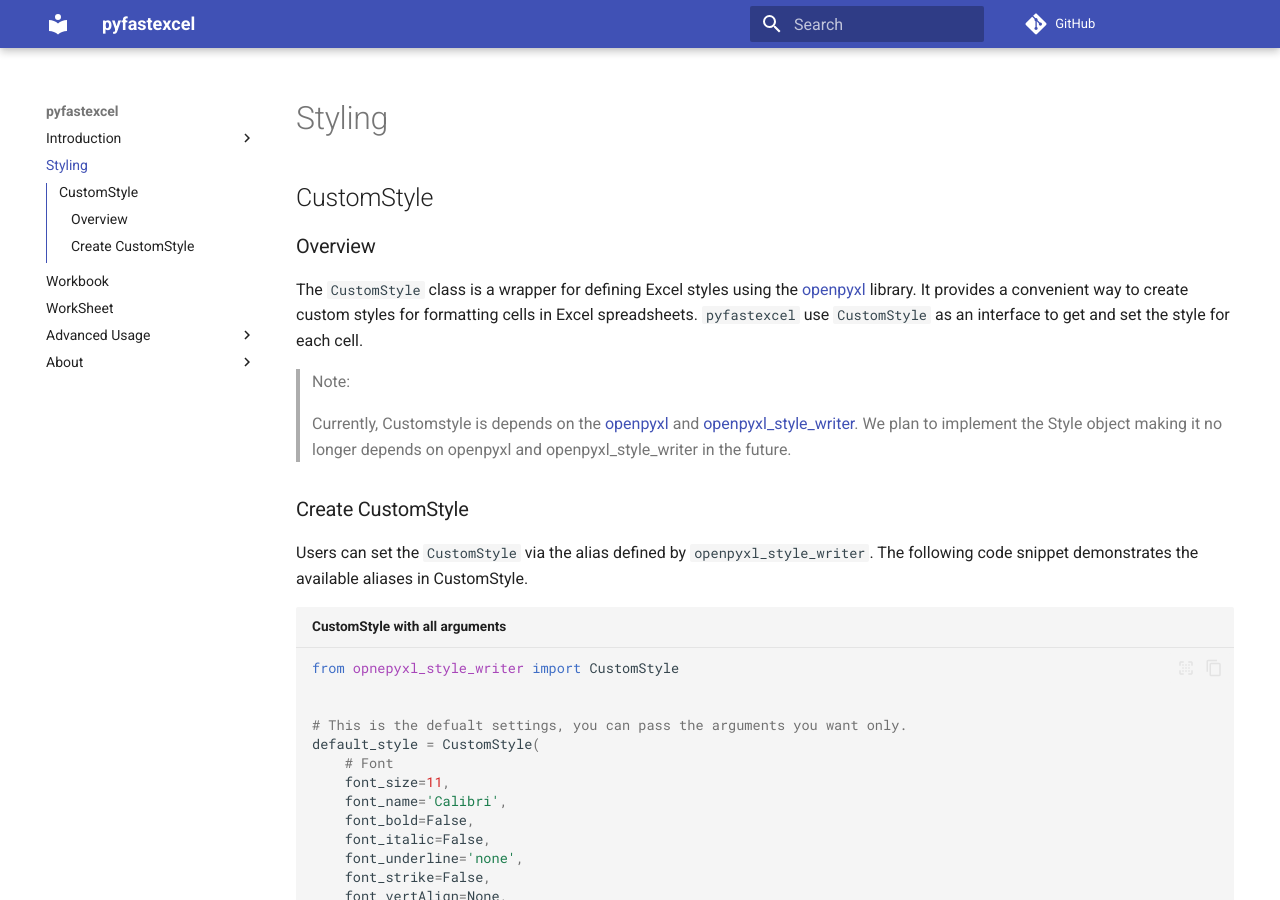
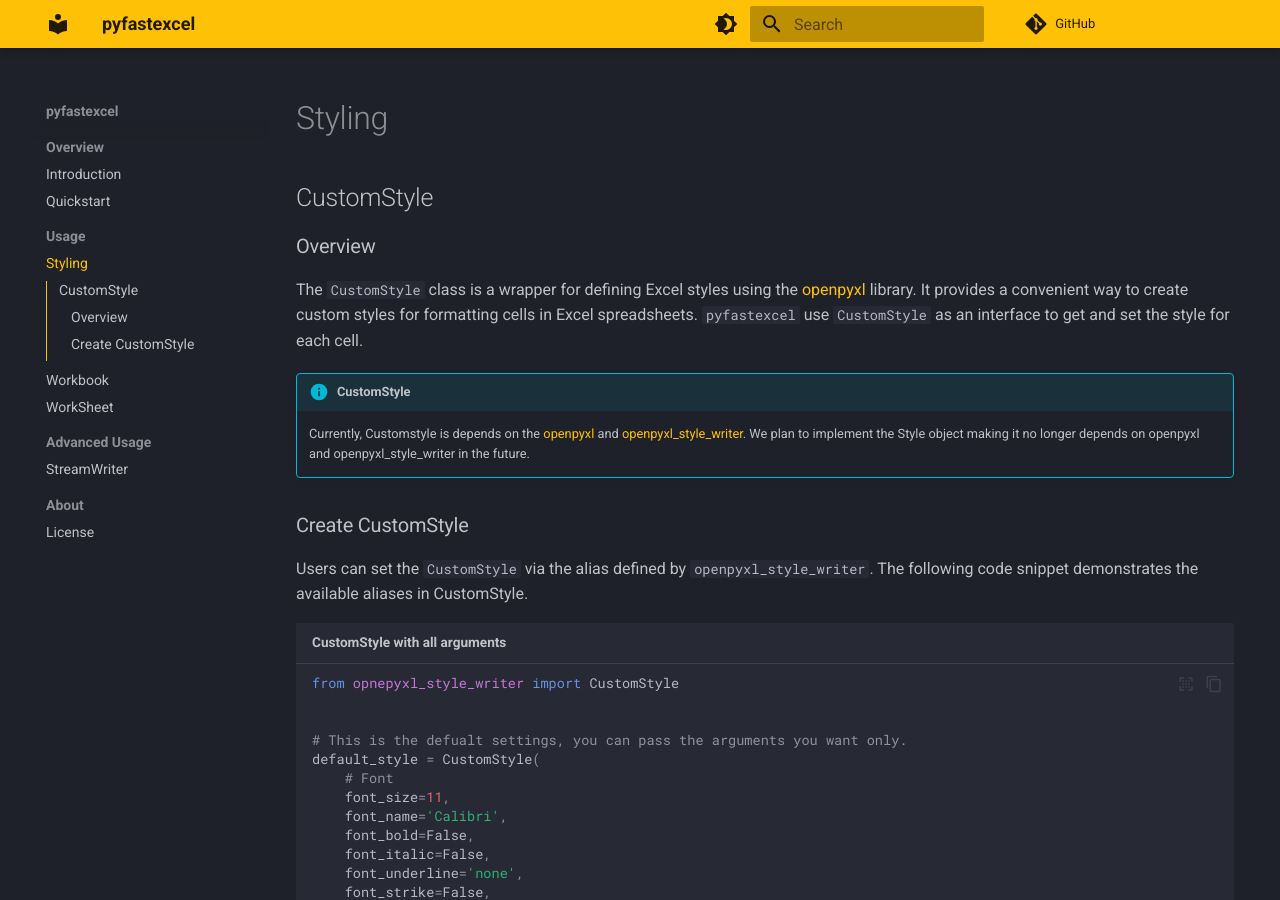
Before and after one commit to Zncl2222/pyfastexcel, an MkDocs documentation site: the page built from docs/style.md, in a window 1280 px wide and 900 px high. Built offline with MkDocs 1.6.1 and Material for MkDocs 9.7.7, drawn with Linux system fonts in a browser that asks for light colours; comment, search, counter and statistics services are not loaded.

Commit message:
docs: modify the theme

```diff
--- a/docs/style.md
+++ b/docs/style.md
@@ -4,12 +4,13 @@
 
 The `CustomStyle` class is a wrapper for defining Excel styles using the [openpyxl](https://openpyxl.readthedocs.io/en/stable/) library. It provides a convenient way to create custom styles for formatting cells in Excel spreadsheets. `pyfastexcel` use `CustomStyle` as an interface to get and set the style for each cell.
 
-> Note:
->
-> Currently, Customstyle is depends on the [openpyxl](https://openpyxl.readthedocs.io/en/stable/)
-> and [openpyxl_style_writer](https://github.com/Zncl2222/openpyxl_style_writer).
-> We plan to implement the Style object making it no longer depends on
-> openpyxl and openpyxl_style_writer in the future.
+!!! info "CustomStyle"
+
+    Currently, Customstyle is depends on the [openpyxl](https://openpyxl.readthedocs.io/en/stable/)
+    and [openpyxl_style_writer](https://github.com/Zncl2222/openpyxl_style_writer).
+    We plan to implement the Style object making it no longer depends on
+    openpyxl and openpyxl_style_writer in the future.
+
 
 ### Create CustomStyle
 
--- a/mkdocs.yml
+++ b/mkdocs.yml
@@ -11,24 +11,41 @@
     - content.code.copy
     - content.code.select
     - content.code.annotate
+    - navigation.path
+    - navigation.sections
     - toc.integrate
+  palette:
+    - scheme: slate
+      primary: amber
+      toggle:
+        icon: material/brightness-4
+        name: Switch to light mode
+
+    - scheme: default
+      toggle:
+        icon: material/brightness-7
+        name: Switch to dark mode
 
 nav:
-  - Introduction:
+  - Overview:
      - index.md
-  - Styling: style.md
-  - Workbook: workbook.md
-  - WorkSheet: worksheet.md
+     - quickstart.md
+  - Usage:
+    - Styling: style.md
+    - Workbook: workbook.md
+    - WorkSheet: worksheet.md
   - Advanced Usage:
       - StreamWriter: writer.md
   - About:
       - License: license.md
 
 markdown_extensions:
+  - admonition
   - pymdownx.highlight:
       anchor_linenums: true
       line_spans: __span
       pygments_lang_class: true
   - pymdownx.inlinehilite
   - pymdownx.snippets
+  - pymdownx.details
   - pymdownx.superfences
```
Also changed, not shown: docs/quickstart.md (added).
